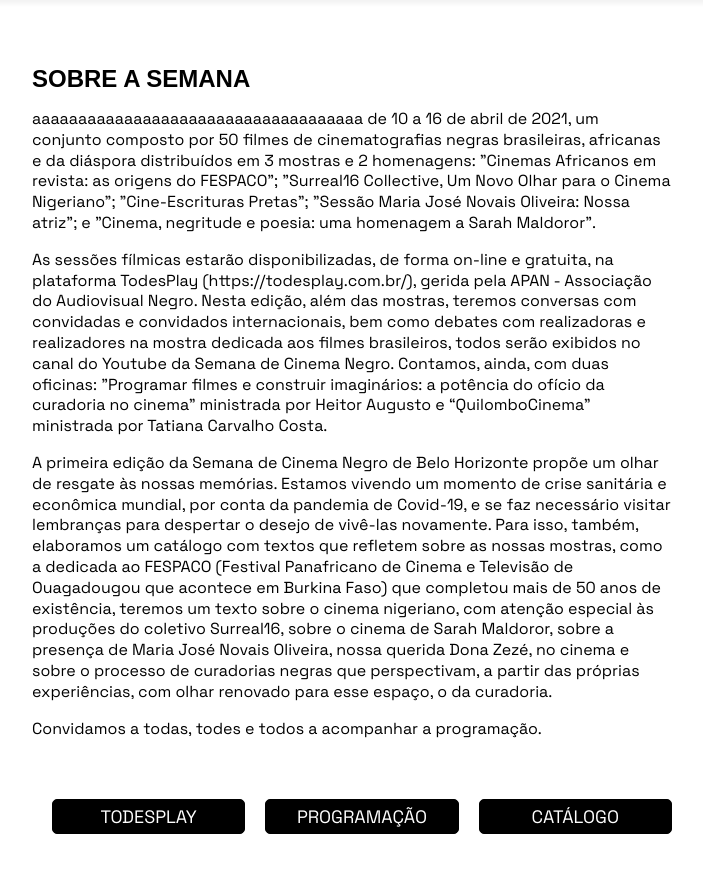
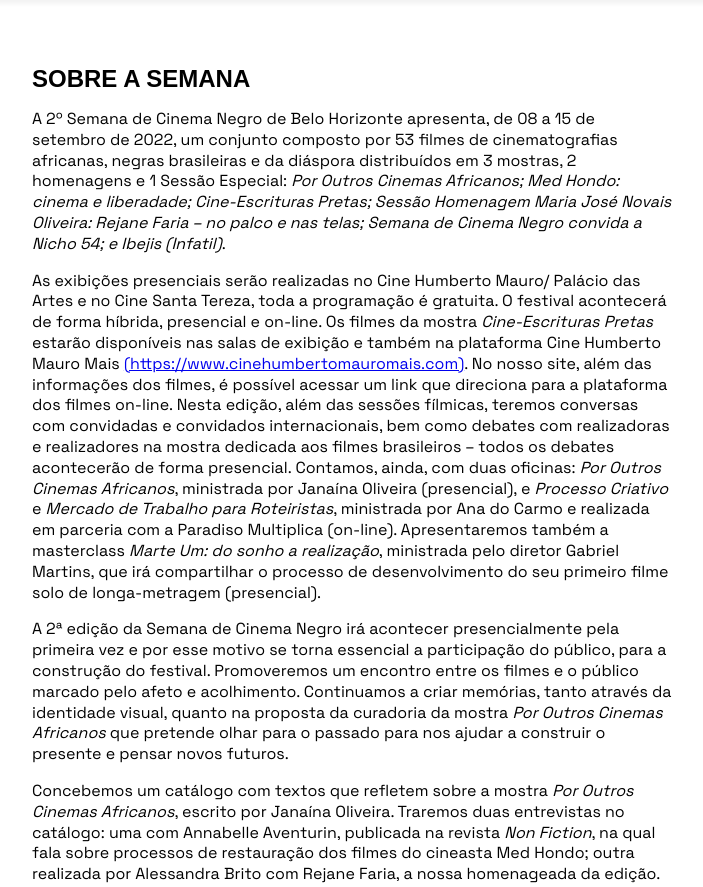
Before and after one commit to danielalfb/semanadecinemanegro_22, a PHP site: page / in a window 1280 px wide. Shown: the part 125-1012 px from the top of the page, without its empty margins (288-991 px from the left). Run offline with PHP 8.4, Linux system fonts and the light colour scheme; some libraries are stand-ins or nearby versions; some web fonts are replaced.

Commit message:
add program and catalog incomplet

```diff
--- a/css/main.css
+++ b/css/main.css
@@ -1,5 +1,5 @@
 @import url("https://fonts.googleapis.com/css2?family=Fira+Sans+Extra+Condensed:wght@100;200;400;500;600;700;800;900&display=swap&Josefin+Sans:wght@500&family=Roboto+Condensed&display=swap");
-@import url('https://fonts.googleapis.com/css2?family=Space+Grotesk:wght@300;400;500&display=swap');
+@import url("https://fonts.googleapis.com/css2?family=Space+Grotesk:wght@300;400;500&display=swap");
 @font-face {
     font-family: "SpaceGrotesk-Medium";
     src: url("./fonts/SpaceGrotesk-Medium.otf");
@@ -126,7 +126,6 @@ p {
     display: flex;
     align-items: center;
     padding: 0 10px;
-
 }
 .search-container input {
     width: 150px;
@@ -608,7 +607,7 @@ i.fas {
     min-height: 0;
 }
 
-.postBoxMasterclass >  .minInfo {
+.postBoxMasterclass > .minInfo {
     width: 100%;
 }
 
@@ -758,10 +757,10 @@ div.debateInfo {
     text-align: center;
 }
 .program-cover {
-  background-image: url(../img/capa-program.png);
+    background-image: url(../img/default.jpg);
 }
 .catalog-cover {
-  background-image: url(../img/capa-catalog.png);
+    background-image: url(../img/default.jpg);
 }
 
 /*bloco: creditos*/
--- a/index.php
+++ b/index.php
@@ -10,77 +10,111 @@ getHeader();
                 <h1 lang="pt">Sobre a semana</h1>
                 <h1 lang="en">About the Week</h1>
                 <p lang="pt">
-              aaaaaaaaaaaaaaaaaaaaaaaaaaaaaaaaaaaa
-              de 10 a 16 de abril de 2021, um conjunto composto por 50 filmes
-              de cinematografias negras brasileiras, africanas e da diáspora
-              distribuídos em 3 mostras e 2 homenagens:  "Cinemas Africanos
-              em revista: as origens do FESPACO"; "Surreal16 Collective, Um
-              Novo Olhar para o Cinema Nigeriano"; "Cine-Escrituras Pretas";
-              "Sessão Maria José Novais Oliveira: Nossa atriz"; e "Cinema,
-              negritude e poesia: uma homenagem a Sarah Maldoror”.
+                    A 2º Semana de Cinema Negro de Belo Horizonte apresenta, de 08 a 15 de setembro de 2022, um conjunto
+                    composto por 53 filmes de cinematografias africanas, negras brasileiras e da diáspora distribuídos
+                    em 3 mostras, 2 homenagens e 1 Sessão Especial: <em>Por Outros Cinemas Africanos; Med Hondo: cinema
+                        e
+                        liberadade; Cine-Escrituras Pretas; Sessão Homenagem Maria José Novais Oliveira: Rejane Faria –
+                        no
+                        palco e nas telas; Semana de Cinema Negro convida a Nicho 54; e Ibejis (Infatil)</em>.
                 </p>
                 <p lang="en">
-              From April 10th to 16th, 2021, the Belo Horizonte Black Film Week will present a selection of 50 films
-              from Brazilian, African, and Diasporic black cinematography organized into 3 sections and 2 tributes:
-              “African Films Revisited: the origins of FESPACO”; “Surreal16 Collective, A New Look at Nigerian Cinema”;
-              “Black Film-Writings”; “Maria José Novais Oliveira: Our Actress”; and “Film, negritude and poetry: a tribute to Sarah Maldoror”.
+                    From April 10th to 16th, 2021, the Belo Horizonte Black Film Week will present a selection of 50
+                    films
+                    from Brazilian, African, and Diasporic black cinematography organized into 3 sections and 2
+                    tributes:
+                    “African Films Revisited: the origins of FESPACO”; “Surreal16 Collective, A New Look at Nigerian
+                    Cinema”;
+                    “Black Film-Writings”; “Maria José Novais Oliveira: Our Actress”; and “Film, negritude and poetry: a
+                    tribute to Sarah Maldoror”.
                 </p>
                 <p lang="pt">
-                As sessões fílmicas estarão disponibilizadas, de forma on-line e gratuita, na plataforma TodesPlay (https://todesplay.com.br/),
-                gerida pela APAN - Associação do Audiovisual Negro. Nesta edição, além das mostras, teremos conversas com convidadas e convidados
-                internacionais, bem como debates com realizadoras e realizadores na mostra dedicada aos filmes brasileiros, todos serão exibidos
-                no canal do Youtube da Semana de Cinema Negro. Contamos, ainda, com duas oficinas: "Programar filmes e construir imaginários:
-                a potência do ofício da curadoria no cinema" ministrada por Heitor Augusto e “QuilomboCinema” ministrada por Tatiana Carvalho Costa.
+                    As exibições presenciais serão realizadas no Cine Humberto Mauro/ Palácio das Artes e no Cine Santa
+                    Tereza, toda a programação é gratuita. O festival acontecerá de forma híbrida, presencial e on-line.
+                    Os filmes da mostra <em>Cine-Escrituras Pretas</em> estarão disponíveis nas salas de exibição e
+                    também na
+                    plataforma Cine Humberto Mauro Mais <a href="https://www.cinehumbertomauromais.com" target="_blank"
+                        rel="noopener noreferrer">(https://www.cinehumbertomauromais.com)</a>. No nosso site, além das
+                    informações dos filmes, é possível acessar um link que direciona para a plataforma dos filmes
+                    on-line. Nesta edição, além das sessões fílmicas, teremos conversas com convidadas e convidados
+                    internacionais, bem como debates com realizadoras e realizadores na mostra dedicada aos filmes
+                    brasileiros – todos os debates acontecerão de forma presencial. Contamos, ainda, com duas oficinas:
+                    <em>Por Outros Cinemas Africanos</em>, ministrada por Janaína Oliveira (presencial), e <em>Processo
+                        Criativo</em> e
+                    <em>Mercado de Trabalho para Roteiristas</em>, ministrada por Ana do Carmo e realizada em parceria
+                    com a
+                    Paradiso Multiplica (on-line). Apresentaremos também a masterclass <em>Marte Um: do sonho a
+                        realização</em>,
+                    ministrada pelo diretor Gabriel Martins, que irá compartilhar o processo de desenvolvimento do seu
+                    primeiro filme solo de longa-metragem (presencial).
+
                 </p>
                 <p lang="en">
-               The film programs will be made available for viewing online and free of charge, on  TodesPlay (https://todesplay.com.br),
-                a platform managed by APAN – Associação do Audiovisual Negro [Association of Black Audiovisual]. In this edition, besides
-                the sections, we will have talks with the international guests, and Q&A's with filmmakers in the section dedicated to
-                Brazilian films, all of which will be broadcast on the Semana de Cinema Negro de Belo Horizonte’s YouTube channel. We
-                 will also have two workshops: “The power in film programming and reshaping the collective imaginary” lectured by Heitor
+                    The film programs will be made available for viewing online and free of charge, on TodesPlay
+                    (https://todesplay.com.br),
+                    a platform managed by APAN – Associação do Audiovisual Negro [Association of Black Audiovisual]. In
+                    this edition, besides
+                    the sections, we will have talks with the international guests, and Q&A's with filmmakers in the
+                    section dedicated to
+                    Brazilian films, all of which will be broadcast on the Semana de Cinema Negro de Belo Horizonte’s
+                    YouTube channel. We
+                    will also have two workshops: “The power in film programming and reshaping the collective imaginary”
+                    lectured by Heitor
                     Augusto and “QuilomboCinema” lectured by Tatiana Carvalho Costa.
                 </p>
-              <p lang="pt">A primeira edição da Semana de Cinema Negro de Belo Horizonte propõe um olhar de resgate às nossas memórias.
-                Estamos vivendo um momento de crise sanitária e econômica mundial, por conta da pandemia de Covid-19, e se faz necessário
-                visitar lembranças para despertar o desejo de vivê-las novamente. Para isso, também, elaboramos um catálogo com textos que
-                refletem sobre as nossas mostras, como a dedicada ao FESPACO (Festival Panafricano de Cinema e Televisão de Ouagadougou que
-                acontece em Burkina Faso) que completou mais de 50 anos de existência, teremos um texto sobre o cinema nigeriano, com atenção
-                especial às produções do coletivo Surreal16, sobre o cinema de Sarah Maldoror, sobre a presença de Maria José Novais Oliveira,
-                 nossa querida Dona Zezé, no cinema e sobre o processo de curadorias negras que perspectivam, a partir das próprias experiências,
-                  com olhar renovado para esse espaço, o da curadoria.
+                <p lang="pt">A 2ª edição da Semana de Cinema Negro irá acontecer presencialmente pela primeira vez e por
+                    esse motivo se torna essencial a participação do público, para a construção do festival.
+                    Promoveremos um encontro entre os filmes e o público marcado pelo afeto e acolhimento. Continuamos a
+                    criar memórias, tanto através da identidade visual, quanto na proposta da curadoria da mostra
+                    <em>Por
+                        Outros Cinemas Africanos</em> que pretende olhar para o passado para nos ajudar a construir o
+                    presente e
+                    pensar novos futuros.
                 </p>
                 <p lang="en">
                     The first edition of Belo Horizonte Black Film Week proposes an outlook of retrieval of
                     our memories. Due to the Covid-19 pandemic, we are living in a moment of worldwide sanitary
                     and economic crisis and it is necessary to visit memories that awaken the desire of reliving them.
-                Therefore, we also prepared a catalog with texts that reflect on our sections such as the one dedicated
-                to FESPACO (Panafrican Film and Television Festival of Ouagadougou) that celebrated more than 50 years
+                    Therefore, we also prepared a catalog with texts that reflect on our sections such as the one
+                    dedicated
+                    to FESPACO (Panafrican Film and Television Festival of Ouagadougou) that celebrated more than 50
+                    years
                     of existence. We will also have a text about the Nigerian Cinema, paying special attention to the
                     Surreal16 Collective productions. In parallel, there will be one text about Sarah Maldoror’s cinema,
                     one about the presence of Maria José novais (our dear Dona Zezé) on film, and one text discussing
                     the black curatorial process that put into perspective, from their own experiences, with a renewed
                     gaze to this field, the one of curatorship.
                 </p>
+                <p lang="pt">
+                    Concebemos um catálogo com textos que refletem sobre a mostra <em>Por Outros Cinemas Africanos</em>,
+                    escrito
+                    por Janaína Oliveira. Traremos duas entrevistas no catálogo: uma com Annabelle Aventurin, publicada
+                    na revista <em>Non Fiction</em>, na qual fala sobre processos de restauração dos filmes do cineasta
+                    Med
+                    Hondo; outra realizada por Alessandra Brito com Rejane Faria, a nossa homenageada da edição.
+                </p>
+                <p lang="en">test</p>
                 <p lang="pt">Convidamos a todas, todes e todos a acompanhar a programação.</p>
                 <p lang="en">We invite all of you to keep up with the program.</p>
                 <div class="btn-inicio">
-                <a lang="pt"href="https://todesplay.com.br/" class="btn" title="Plataforma TodesPlay">TodesPlay</a>
-                <a lang="en"href="https://todesplay.com.br/" class="btn" title="Plataform TodesPlay">TodesPlay</a>
-                <a lang="pt"href="http://localhost/cinemanegrobh/semanadecinemanegro/programacao.php" class="btn" title="Programação">Programação</a>
-                <a lang="en"href="http://localhost/cinemanegrobh/semanadecinemanegro/programacao.php" class="btn" title="Program">Program</a>
-                <a lang="pt"href="http://localhost/cinemanegrobh/semanadecinemanegro/catalogo.php" class="btn" title="Catálogo">Catálogo</a>
-                <a lang="en"href="http://localhost/cinemanegrobh/semanadecinemanegro/catalogo.php" class="btn" title="Catalog">Catalog</a>
+                    <a lang="pt" href="https://todesplay.com.br/" class="btn" title="Plataforma TodesPlay">TodesPlay</a>
+                    <a lang="en" href="https://todesplay.com.br/" class="btn" title="Plataform TodesPlay">TodesPlay</a>
+                    <a lang="pt" href="./programacao.php" class="btn" title="Programação">Programação</a>
+                    <a lang="en" href="./programacao.php" class="btn" title="Program">Program</a>
+                    <a lang="pt" href="./catalogo.php" class="btn" title="Catálogo">Catálogo</a>
+                    <a lang="en" href="./catalogo.php" class="btn" title="Catalog">Catalog</a>
                 </div>
             </div>
         </div>
     </section>
     <section>
         <div class="video">
-      <button id = "button"><em class = "fa fa-play" aria-hidden = "true"></em></button>
-      <div id = "lightbox">
-        <em id = "close-btn" class="fa fa-times"></em>
-        <div id = "video-wrapper">
-          <iframe class="youtube-video" title="Video Inicial" id = "video" width="960" height="540" src = "https://www.youtube.com/embed/2BC7rhrY-zY" allowfullscreen></iframe>
+            <button id="button"><em class="fa fa-play" aria-hidden="true"></em></button>
+            <div id="lightbox">
+                <em id="close-btn" class="fa fa-times"></em>
+                <div id="video-wrapper">
+                    <iframe class="youtube-video" title="Video Inicial" id="video" width="960" height="540"
+                        src="https://www.youtube.com/embed/2BC7rhrY-zY" allowfullscreen></iframe>
                 </div>
             </div>
         </div>
@@ -90,7 +124,10 @@ getHeader();
   getFooterOpen();
 ?>
 <script src="js/main.js"></script>
-  <script>translate();</script>
+<script>
+translate();
+</script>
 <script src="js/search.js"></script>
 <script src="js/collapse.js"></script>
+
 </html>
```
Also changed, not shown: catalogo.php (+51 -27 lines), programacao.php (+44 -32 lines). Lines whose indentation alone changed are shown as unchanged.
